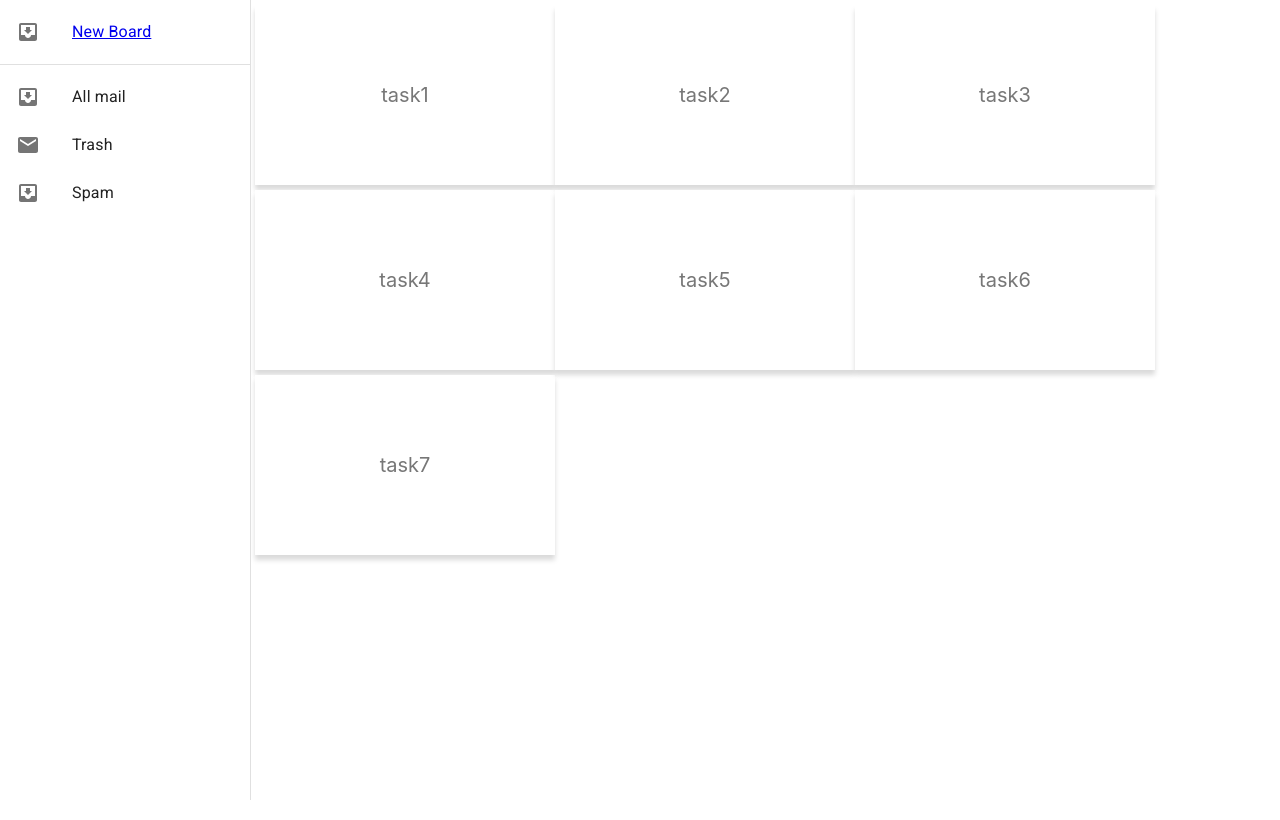
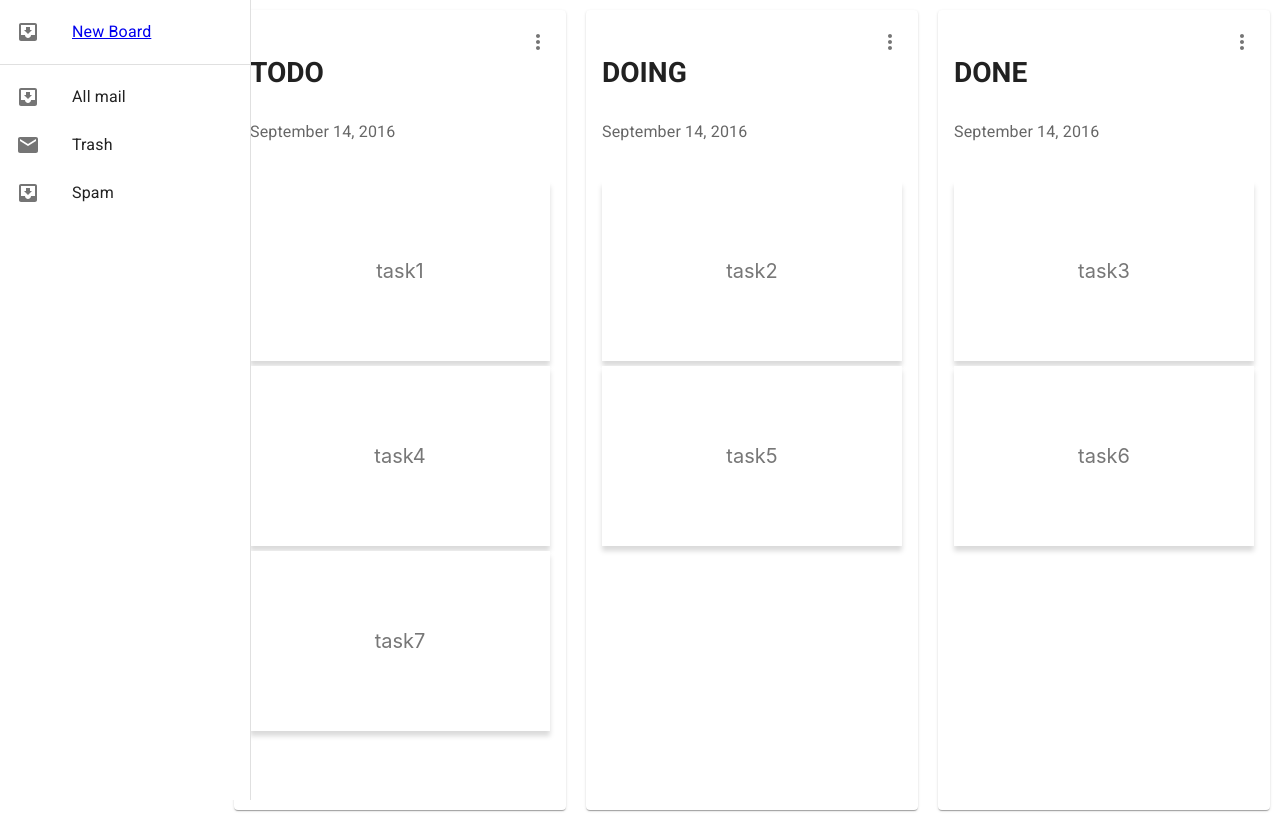
Before and after one commit to ranjandsingh/trello, a React (Create React App) app: page /board/1 in a window 1280 px wide. Built offline with nearby package versions, Linux system fonts and the light colour scheme.

Commit message:
add task

```diff
--- a/src/Components/Draggable.js
+++ b/src/Components/Draggable.js
@@ -52,8 +52,7 @@ const Drraggable = ({ children, onDrag, onDragEnd, id, item, mouseDown }) => {
       ...state,
       isDragging: false,
     }));
-    onDragEnd(item);
-  }, [onDragEnd]);
+  }, []);
 
   useEffect(() => {
     if (state.isDragging) {
--- a/src/Components/ListComponent.js
+++ b/src/Components/ListComponent.js
@@ -1,32 +1,88 @@
-import React, { useState, useEffect, useRef } from "react";
+import React, { useState } from "react";
 
-import Draggable from "./Draggable";
-import { Container, Rect } from "./Wrappers";
-import useDrop from "../Hooks/useDrop";
 import { Card } from "@mui/material";
 import CardActions from "@mui/material/CardActions";
 import CardContent from "@mui/material/CardContent";
+import Button from "@mui/material/Button";
+import TextField from "@mui/material/TextField";
+import Dialog from "@mui/material/Dialog";
+import DialogActions from "@mui/material/DialogActions";
+import DialogContent from "@mui/material/DialogContent";
+import DialogContentText from "@mui/material/DialogContentText";
+import DialogTitle from "@mui/material/DialogTitle";
+import CardHeader from "@mui/material/CardHeader";
+import IconButton, { IconButtonProps } from "@mui/material/IconButton";
+import MoreVertIcon from "@mui/icons-material/MoreVert";
 
-const ListComponent = ({ name, children, onDrop, handleMouse, HandleDrop }) => {
-  const ListRef = useRef();
-  // const { dropState } = useDrop({
-  //   ref: ListRef,
-  //   name,
-  //   onDrop,
-  // });
+const ListComponent = ({ name, children, onDrop, addTask }) => {
+  const [taskNamem, setTaskName] = useState("");
+  const [open, setOpen] = useState(false);
+
+  const handleClickOpen = () => {
+    setOpen(true);
+  };
+
+  const handleClose = () => {
+    setOpen(false);
+  };
+
+  const Submit = () => {
+    if (taskNamem.length > 0) {
+      addTask({
+        name: taskNamem,
+        currentList: name,
+        description: "",
+      });
+      setOpen(false);
+    }
+  };
+
   return (
     <div
       style={{ margin: "10px" }}
+      onDragOver={(e) => {
+        e.preventDefault();
+      }}
       onDrop={(e) => {
-        HandleDrop(name);
+        onDrop(name);
       }}
-      // onMouseEnter={() => handleMouse(name)}
-      // onMouseLeave={() => handleMouse(null)}
-      ref={ListRef}
     >
-      <Card>
+      <Dialog open={open} onClose={handleClose}>
+        <DialogTitle>Add A New Task</DialogTitle>
+        <DialogContent>
+          <DialogContentText>Please Addd Task name Below</DialogContentText>
+          <TextField
+            autoFocus
+            margin="dense"
+            id="name"
+            label="Task Name"
+            type="text"
+            fullWidth
+            variant="standard"
+            onChange={(e) => setTaskName(e.target.value)}
+          />
+        </DialogContent>
+        <DialogActions>
+          <Button onClick={handleClose}>Cancel</Button>
+          <Button onClick={Submit}>Add</Button>
+        </DialogActions>
+      </Dialog>
+      <Card
+        style={{
+          height: "100vh",
+          minWidth: "300px",
+        }}
+      >
+        <CardHeader
+          action={
+            <IconButton aria-label="settings" onClick={handleClickOpen}>
+              <MoreVertIcon />
+            </IconButton>
+          }
+          title={<h3>{name}</h3>}
+          subheader="September 14, 2016"
+        />
         <CardContent>
-          <h3>{name}</h3>
           <div className="body">{children}</div>
         </CardContent>
       </Card>
--- a/src/Screens/BoardScreen.js
+++ b/src/Screens/BoardScreen.js
@@ -60,80 +60,26 @@ const BoardScreen = () => {
     setLocalBoard({ ...LocalBoard, tasks });
     return;
   };
+
   const HandleDrop = (name) => {
     console.log(currentItem);
     console.log(name);
     if (currentItem.currentList === name || name === null) {
-      // SetAllTasks((allTasks) => ({
-      //   ...allTasks,
-      //   [item.currentList]: state.dragOrder,
-      // }));
       return;
     }
     updateTask(currentItem, name);
+  };
 
-    // SetAllTasks((allTasks) => ({
-    //   ...allTasks,
-    //   [currentItem.currentList]: allTasks[currentItem.currentList].filter(
-    //     (i) => i.id !== currentItem.id
-    //   ),
-    //   [name]: [...allTasks[name], currentItem],
-    // }));
-    // console.log("drop" + item);
+  const handleAddTask = ({ name, currentList, description }) => {
+    const { tasks } = LocalBoard;
+    tasks.push({
+      name,
+      id: tasks.length + 1,
+      description,
+      currentList,
+    });
+    setLocalBoard({ ...LocalBoard, tasks });
   };
-  // const handleDrag = useCallback(
-  //   async ({ translation, id }) => {
-  //   const { x, y } = await calculateDeltaXY(translation);
-  //   const delta = Math.round(translation.y / HEIGHT);
-  //   let index = state.order.map((item) => item.id).indexOf(id);
-  //   // const dragOrder =
-  //   let { dragOrder, dragOrder2 } = state;
-  //   let draggedItem = {};
-  //   let ColumnIndex = 1;
-  //   draggedItem = state.order[index];
-  //   dragOrder = state.order.filter((index) => index.id !== id);
-  //   dragOrder2 = state.order2.filter((index) => index.id !== id);
-  //   if (index === -1) {
-  //     index = state.order2.map((item) => item.id).indexOf(id);
-  //     ColumnIndex = 2;
-  //     draggedItem = state.order2[index];
-  //   }
-  //   if (!inRange(index + delta, 0, items.length)) {
-  //     return;
-  //   }
-  //   //Test temp
-  //   if (x > 0) {
-  //     ColumnIndex = 2;
-  //     dragOrder2.splice(0 + delta, 0, draggedItem);
-  //   } else {
-  //     dragOrder.splice(index + delta, 0, draggedItem);
-  //   }
-  //   setState((state) => ({
-  //     ...state,
-  //     draggedIndex: id,
-  //     dragCollumnIndex: ColumnIndex,
-  //     dragOrder,
-  //     dragOrder2,
-  //   }));
-  //   },
-  //   [state]
-  // );
-
-  // const handleDragEnd = useCallback((item) => {
-  //   setState((state) => ({
-  //     ...state,
-  //     order: state.dragOrder,
-  //     order2: state.dragOrder2,
-  //     draggedIndex: null,
-  //   }));
-  // }, []);
-  // const handleMouse = useCallback((name) => {
-  //   setState((state) => ({
-  //     ...state,
-  //     currentList: name,
-  //   }));
-  //   console.log("name" + name);
-  // }, []);
 
   return (
     <div
@@ -154,15 +100,13 @@ const BoardScreen = () => {
       </Button> */}
       {loaded &&
         LocalBoard.list.map((item) => (
-          <div
-            onDragOver={(e) => {
-              e.preventDefault();
-            }}
-            onDrop={(e) => HandleDrop(item)}
+          <ListComponent
+            onDrop={HandleDrop}
             // handleMouse={handleMouse}
             // HandleDrop={HandleDrop}
             name={item}
             key={item}
+            addTask={handleAddTask}
           >
             {allTasks[item].map((task) => {
               const isDragging = false;
@@ -188,7 +132,7 @@ const BoardScreen = () => {
                 </Draggable>
               );
             })}
-          </div>
+          </ListComponent>
         ))}
     </div>
   );
```
